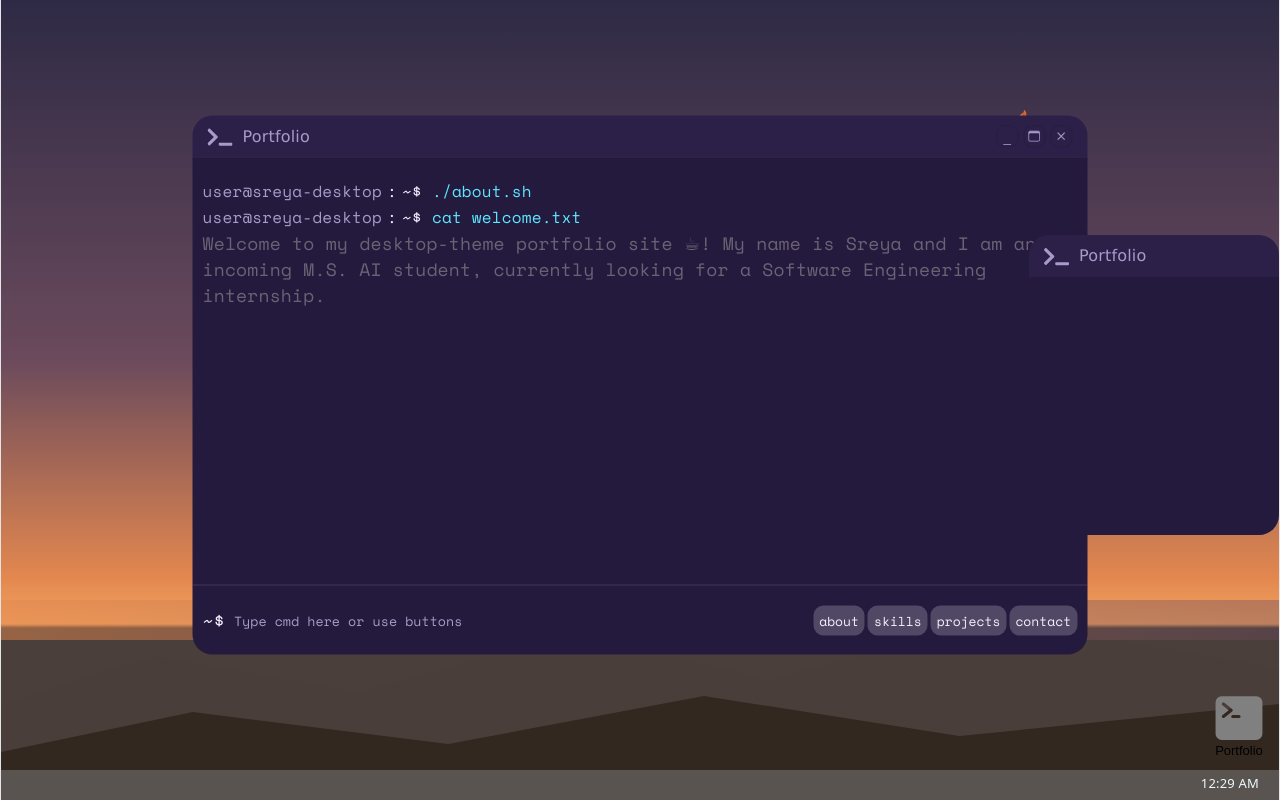
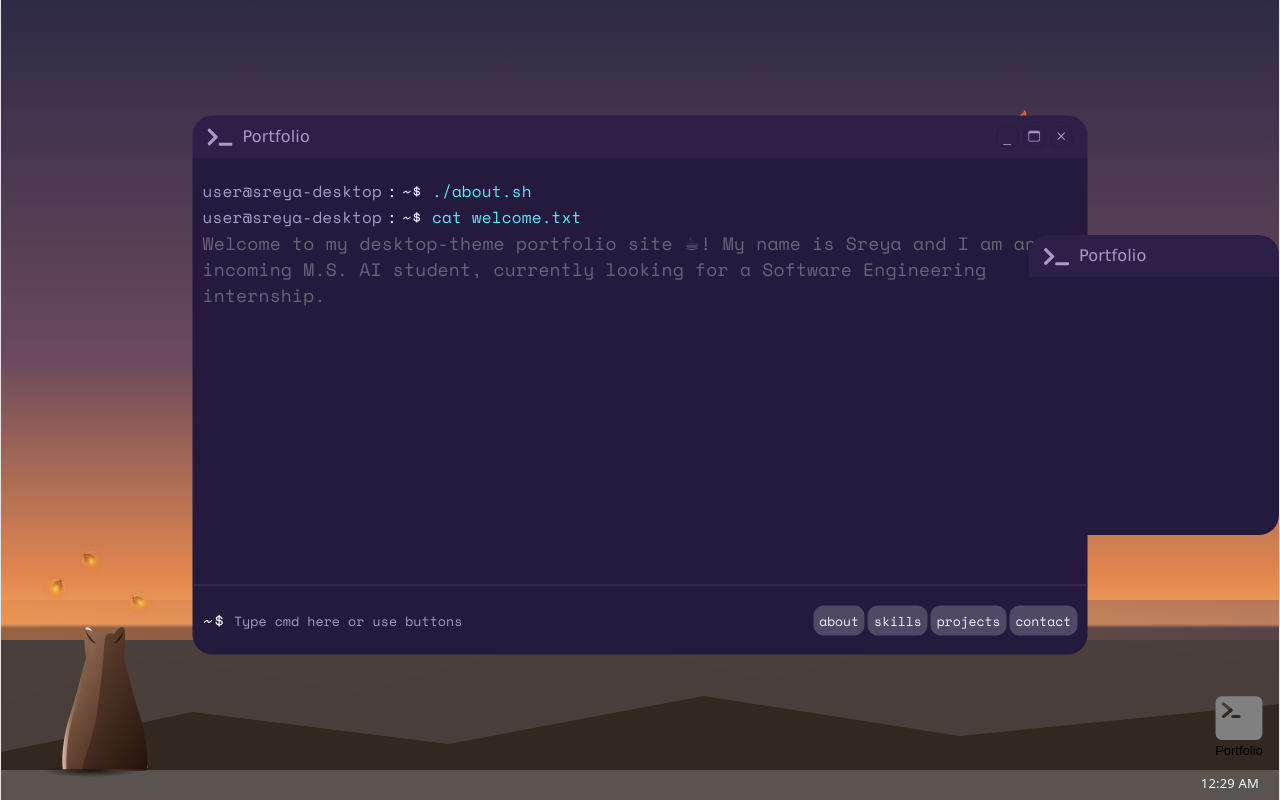
Before and after one commit to tiramisuuuuuuu/portfolio_website_v2, a React (Vite) app: page / in a window 1280 px wide. Built offline with nearby package versions, Linux system fonts and the light colour scheme; a web font is replaced by a local one.

Commit message:
feat: add cat and fireflies

```diff
--- /dev/null
+++ b/src/components/Churro.tsx
@@ -0,0 +1,81 @@
+import ChurroSvg from '../assets/churro.svg';
+import FireflySvg from '../assets/firefly.svg';
+
+import { motion } from "motion/react";
+
+export default function Churro() {
+    return (
+        <div
+            style={{
+                position: 'absolute',
+                justifySelf: 'flex-end',
+                alignSelf: 'flex-end',
+                marginBottom: -13,
+                marginLeft: 40,
+            }}
+        >
+            <img
+                src={ChurroSvg}
+                height="150"
+                draggable={false}
+                onDragStart={(e) => e.preventDefault()}
+            />
+            <motion.img
+                src={FireflySvg}
+                height="40"
+                style={{
+                    position: 'absolute',
+                    top: -90,
+                    left: 15,
+                }}
+                initial={{ opacity: 0.2 }}
+                animate={{ y: 5, x: 10, opacity: 0.5 }}
+                transition={{
+                    repeat: Infinity,
+                    repeatType: "reverse",
+                    duration: 2,
+                    delay: 0.3,
+                }}
+                draggable={false}
+                onDragStart={(e) => e.preventDefault()}
+            />
+            <motion.img
+                src={FireflySvg}
+                height="40"
+                style={{
+                    position: 'absolute',
+                    top: -70,
+                    left: -15,
+                }}
+                initial={{ opacity: 0.2, rotate: 85 }}
+                animate={{ y: 10, x: 5, opacity: 0.5, rotate: 80 }}
+                transition={{
+                    repeat: Infinity,
+                    repeatType: "reverse",
+                    duration: 2,
+                }}
+                draggable={false}
+                onDragStart={(e) => e.preventDefault()}
+            />
+            <motion.img
+                src={FireflySvg}
+                height="40"
+                style={{
+                    position: 'absolute',
+                    top: -50,
+                    left: 75,
+                }}
+                initial={{ opacity: 0.7, rotate: -20 }}
+                animate={{ y: 10, x: -5, opacity: 0.2, rotate: 0 }}
+                transition={{
+                    repeat: Infinity,
+                    repeatType: "reverse",
+                    duration: 2,
+                    delay: 0.6,
+                }}
+                draggable={false}
+                onDragStart={(e) => e.preventDefault()}
+            />
+        </div>
+    );
+}
--- a/src/components/DesktopIcons.tsx
+++ b/src/components/DesktopIcons.tsx
@@ -4,6 +4,7 @@ import styles from './DesktopIcons.module.css';
 import Window from './Window';
 import TerminalApp from './TerminalApp';
 import { AppsContext } from './appsContext';
+import Churro from './Churro';
 
 const CLOSED = 0;
 const OPEN = 1;
@@ -144,6 +145,8 @@ export default function DesktopIcons() {
           <div id="bottom-bar" className={styles.bottomBar} />
 
           <div style={{ position: 'relative', flex: 1, display: 'flex' }}>
+            <Churro />
+
             {activeApps.terminal.status ? (
               <Window
                 minimized={activeApps.terminal.status === MINIMIZED}
```
Also changed, not shown: src/assets/churro.svg (added), src/assets/firefly.svg (added).
